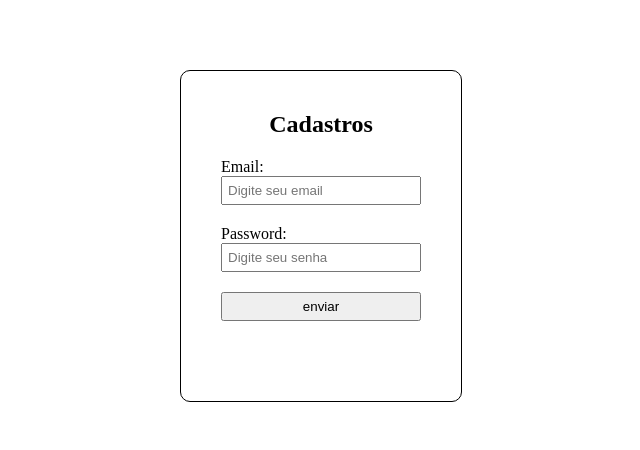
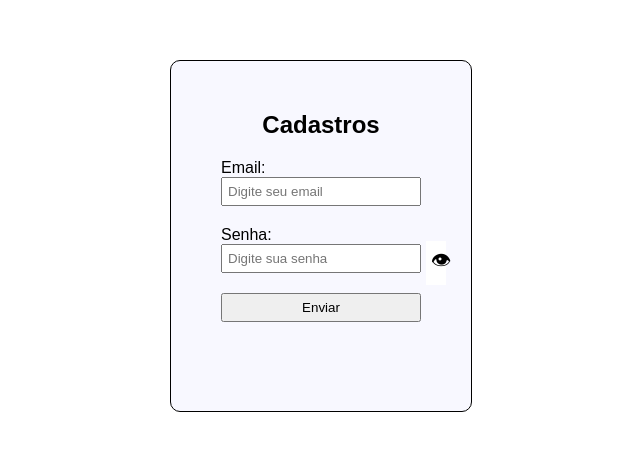
Before and after one commit to Carlos-Hardman/Cadastrar-react, a Next.js app: page /cadastro in a window 1280 px wide. Shown: the part 164-614 px from the top of the page, without its empty margins (319-959 px from the left). Built offline with nearby package versions, Linux system fonts and the light colour scheme.

Commit message:
atualizado

```diff
--- a/app/css/Cadastro.css
+++ b/app/css/Cadastro.css
@@ -2,6 +2,7 @@ body{
     margin:0px;
 }
 .body-cadastro{
+    font-family:arial;
     background:white;
     display:flex;
     flex-direction:column;
@@ -10,13 +11,16 @@ body{
     margin:0;
     height:100vh;
 }
+
 form{
+    position:relative;
     display:flex;
     flex-direction:column;
     width:200px;
     border:solid black 1px;
     border-radius:10px;
-    padding:40px;
+    background:ghostwhite;
+    padding:50px;
     height:250px;
 
 
@@ -33,3 +37,12 @@ button{
 
     text-align:center;
 }
+#versenha{
+    position:absolute;
+    top:180px;
+    left:255px;
+    border:none;
+    background:white;
+    width:20px;
+    font-size:20px;
+}
--- a/component/ListaUsuarios.js
+++ b/component/ListaUsuarios.js
@@ -1,6 +1,10 @@
 // app/component/ListaUsuarios.js
 import React from "react";
+import '../app/css/pesquisa.css';
 import { useConsultaUsuarios } from "@/hooks/useConsultaUsuarios";
+
+
+
 
 const ListaUsuarios = () => {
     const { usuarios, erro } = useConsultaUsuarios();
@@ -13,7 +17,7 @@ const ListaUsuarios = () => {
         <ul>
             {usuarios.length > 0 ? (
                 usuarios.map((usuario) => (
-                    <li key={usuario.id}>{usuario.email}</li>
+                    <li className="listausuario" key={usuario.id}>{usuario.email}</li>
                 ))
             ) : (
                 <li>Nenhum usuário cadastrado.</li>
--- a/component/form.js
+++ b/component/form.js
@@ -1,25 +1,36 @@
-export default function Form({email, setEmail, password, setPassword, handleSubmit,erro}){
-return(
+import React, { useState } from 'react';
+
+
+export default function Form({ email, setEmail, password, setPassword, handleSubmit, erro }) {
+    const [showPassword, setShowPassword] = useState(false); // Estado para controlar a visibilidade da senha
+
+    const togglePasswordVisibility = (event) => {
+        event.preventDefault(); // Previne o comportamento padrão do botão
+        setShowPassword(prev => !prev); // Alterna a visibilidade
+    };
+
+    return (
         <form onSubmit={handleSubmit}>
             <h2 className="nomeform">Cadastros</h2>
-            <label for="Email">Email:</label>
+            <label htmlFor="Email">Email:</label>
             <input
                 type="email"
                 placeholder="Digite seu email"
                 value={email}
                 onChange={(e) => setEmail(e.target.value)}
             />
-           <label for="Senha">Password:</label>
+            <label htmlFor="Senha">Senha:</label>
             <input
-            type="password"
-            placeholder="Digite seu senha"
+                type={showPassword ? "text" : "password"} // Alterna entre texto e senha
+                placeholder="Digite sua senha"
                 value={password}
-            onChange={(e)=>setPassword(e.target.value)}
+                onChange={(e) => setPassword(e.target.value)}
             />
-
+            <button id="versenha" onClick={togglePasswordVisibility}>
+                {showPassword ? "🙈" : "👁"} {/* Troca o ícone com base na visibilidade */}
+            </button>
             {erro && <p>{erro}</p>}
-          <button type="submit">enviar</button>
-
+            <button type="submit">Enviar</button>
         </form>
     );
 }
```
Also changed, not shown: app/css/pesquisa.css (+8 -0 lines). Lines whose indentation alone changed are shown as unchanged.
